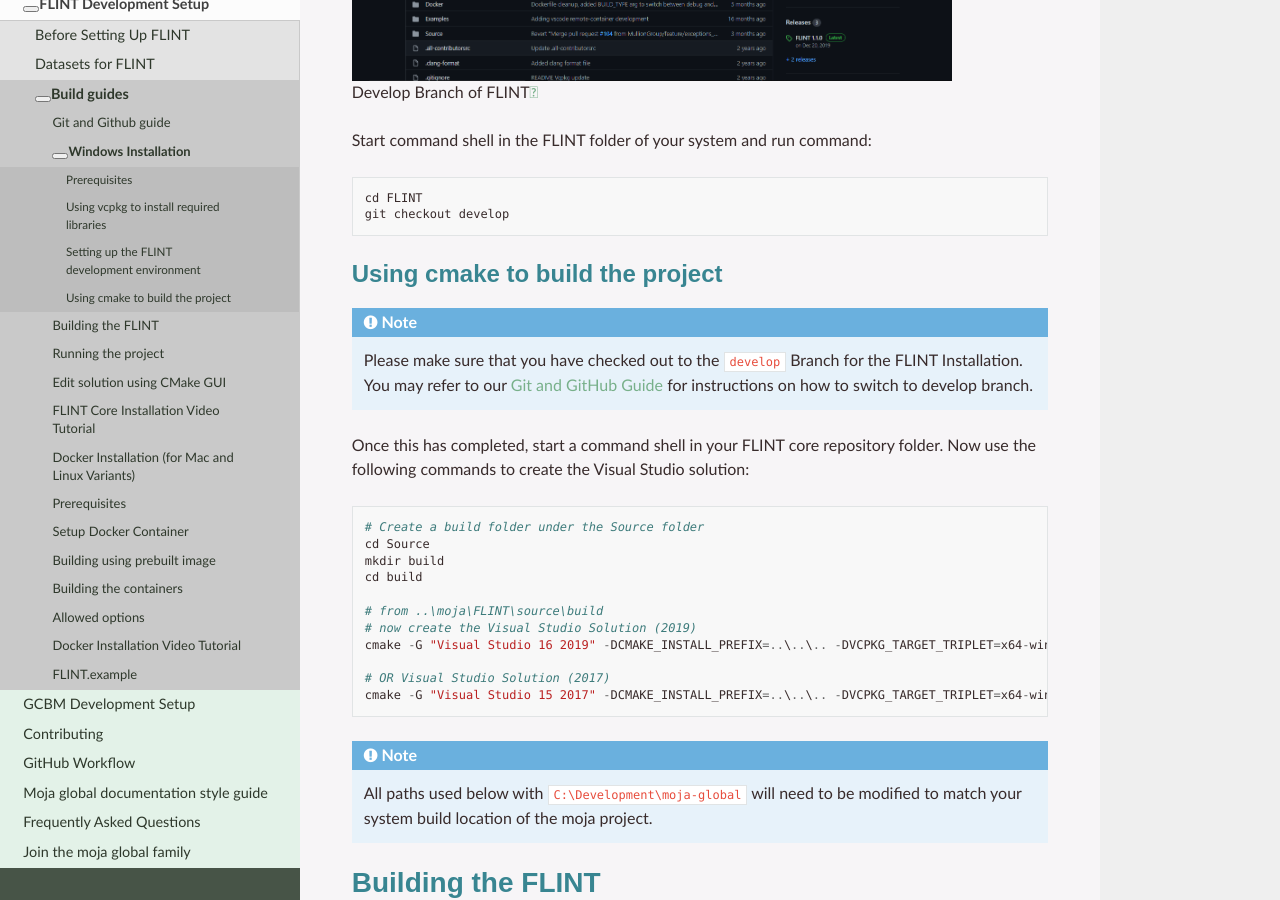
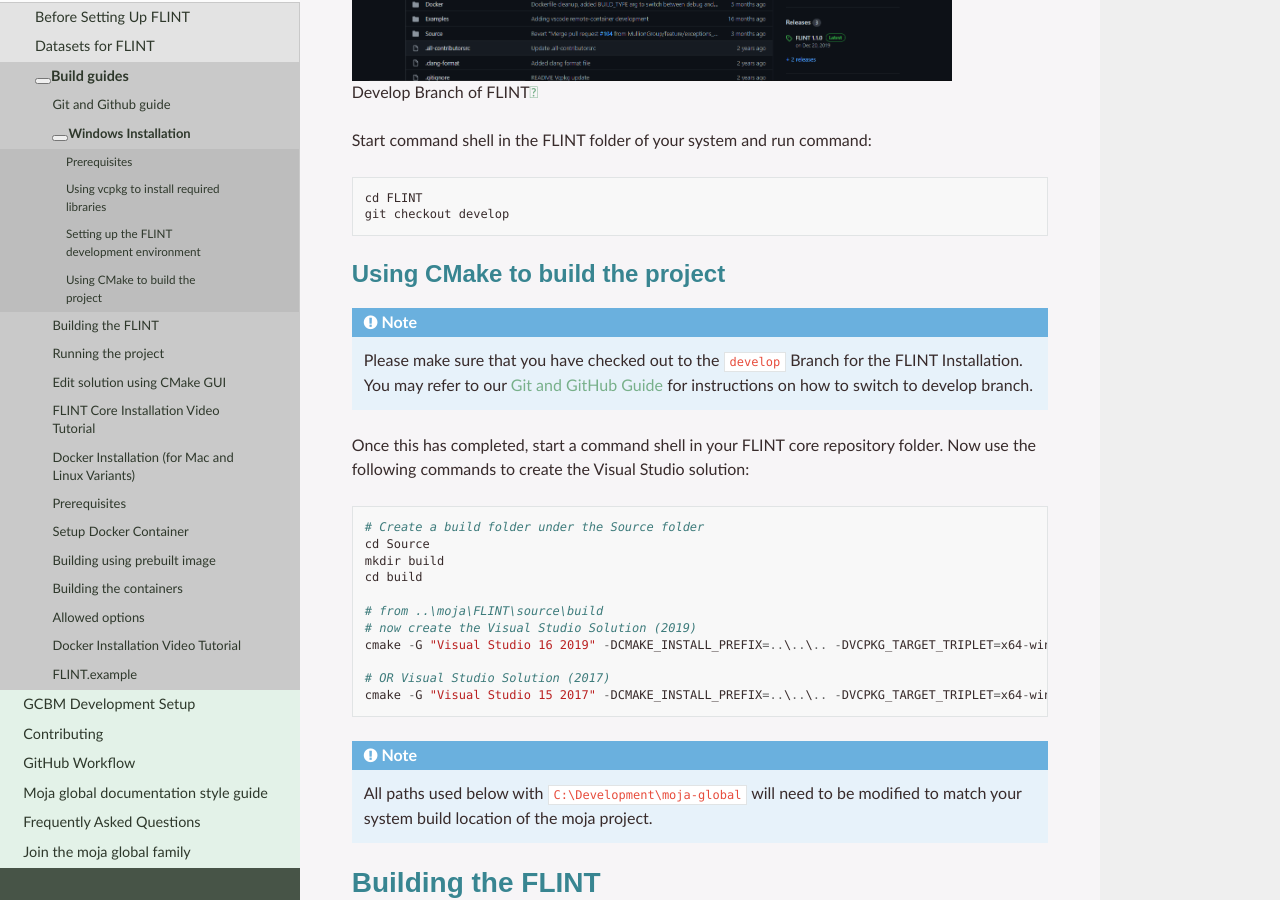
Before and after one commit to moja-global/moja_global_docs, a Sphinx documentation site: the page built from docs/DevelopmentSetup/windows_installation.rst, in a window 1280 px wide and 900 px high, scrolled down 1484 px. Built offline with Sphinx 7.4.7 and the Read the Docs theme 2.0.0, drawn with Linux system fonts in a browser that asks for light colours.

Commit message:
updated docs
Signed-off-by: Anirudh Panda <anirudhpandaofficial@gmail.com>

```diff
--- a/docs/DevelopmentSetup/windows_installation.rst
+++ b/docs/DevelopmentSetup/windows_installation.rst
@@ -64,7 +64,7 @@ Setting up the FLINT development environment
    cd FLINT
    git checkout develop
 
-Using cmake to build the project
+Using CMake to build the project
 --------------------------------
 
 .. note::
```
